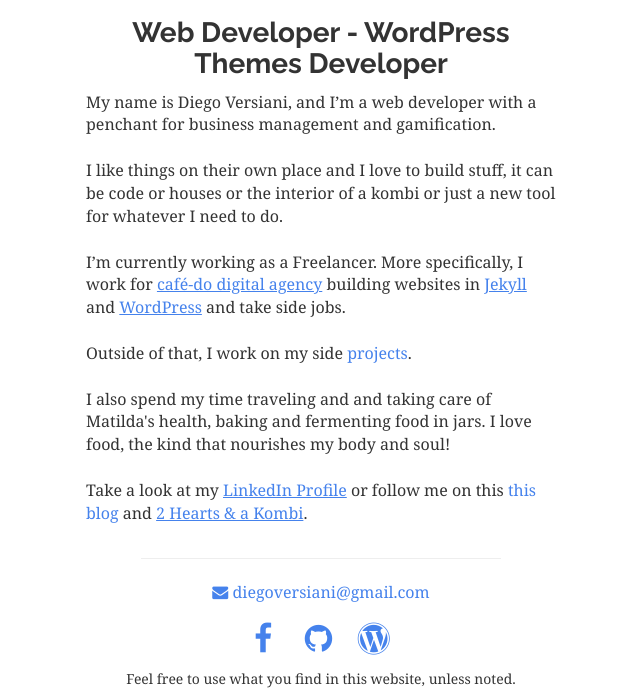
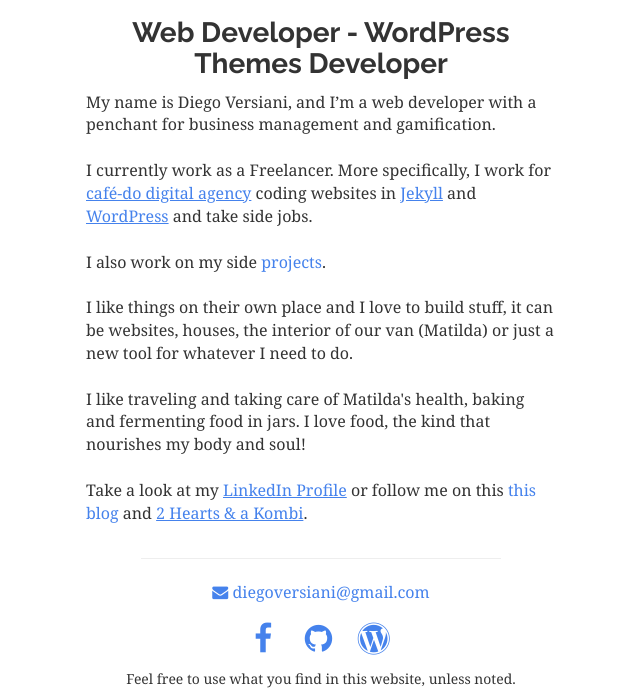
Before and after one commit to diegoversiani/diegoversiani.github.io, a Jekyll site: the page built from index.html, in a window 1280 px wide, cut to the strip 343-1033 px from the top of the page. Shown: the whole strip, without its empty margins (319-959 px from the left). Built offline with Jekyll 4.4.1, drawn with Linux system fonts in a browser that asks for light colours.

Commit message:
About me and description changed.

```diff
--- a/_config.yml
+++ b/_config.yml
@@ -15,7 +15,9 @@ baseurl: "" # the subpath of your site, e.g. /blog
 url: "http://dvlopes.github.io" # the base hostname & protocol for your site
 title: dvlopes
 description: >
-  Full Stack Developer - WordPress Themes Developer
+  My name is Diego Versiani, and I’m a web developer with a penchant for business management and gamification.
+  I’m currently working as a Freelancer. More specifically, I work for café-do digital agency (cafe-do.com)
+  coding websites in Jekyll and WordPress and I take side jobs as well.
 copyright: Feel free to use what you find in this website, unless noted.
 
 # Owner's Info
@@ -29,17 +31,17 @@ owner_title: Web Developer - WordPress Themes Developer
 about_me: >
   My name is Diego Versiani, and I’m a web developer with a penchant for business management and gamification.
   <br><br>
-  I like things on their own place and I love to build stuff, it can be code or houses or the interior of
-  a kombi or just a new tool for whatever I need to do.
-  <br><br>
-  I’m currently working as a Freelancer. More specifically, I work for
-  <a href="http://cafe-do.com" target="_blank">café-do digital agency</a> building websites in
+  I currently work as a Freelancer. More specifically, I work for
+  <a href="http://cafe-do.com" target="_blank">café-do digital agency</a> coding websites in
   <a href="http://jekyllrb.com" target="_blank">Jekyll</a> and <a href="http://wordpress.org" target="_blank">WordPress</a>
   and take side jobs.
   <br><br>
-  Outside of that, I work on my side <a href="/projects">projects</a>.
+  I also work on my side <a href="/projects">projects</a>.
   <br><br>
-  I also spend my time traveling and and taking care of Matilda's health, baking and fermenting
+  I like things on their own place and I love to build stuff, it can be websites, houses, the interior of
+  our van (Matilda) or just a new tool for whatever I need to do.
+  <br><br>
+  I like traveling and taking care of Matilda's health, baking and fermenting
   food in jars. I love food, the kind that nourishes my body and soul!
   <br><br>
   Take a look at my <a href="https://linkedin.com/in/diegoversiani/en" target="_blank">LinkedIn Profile</a>
--- a/_layouts/post.html
+++ b/_layouts/post.html
@@ -9,7 +9,7 @@ layout: default
 	    <p class="post-meta"><time datetime="{{ page.date | date_to_xmlschema }}" itemprop="datePublished">{{ page.date | date: "%b %-d, %Y" }}</time>{% if page.author %} • <span itemprop="author" itemscope itemtype="http://schema.org/Person"><span itemprop="name">{{ page.author }}</span></span>{% endif %}</p>
 	    <p class="post-categories">
 	    	{% for category in page.categories %}<span class="label label-info">{{ category | replace:'_',' ' }}</span> {% endfor %}
-	    	{% for tag in page.tags %}<span class="label label-success">{{ tag | replace:'_',' ' }}</span> {% endfor %}
+	    	{% for tag in page.tags %}<span class="label label-default">{{ tag | replace:'_',' ' }}</span> {% endfor %}
 	    </p>
       {% if page.featured-image %}
       <div class="featured-image"><img class="img-responsive center-block" src="{{ page.featured-image | prepend: site.baseurl }}"></div>
--- a/portfolio.html
+++ b/portfolio.html
@@ -14,7 +14,7 @@ layout: default
           {% assign count = count | plus: 1 %}
             <div class="portfolio-item">
               <img class="thumbnail img-responsive" src="{{ post.featured-image | prepend: site.baseurl }}">
-              <div>{% for tag in post.tags %}<span class="label label-success">{{ tag | replace:'_',' ' }}</span> {% endfor %}</div>
+              <div>{% for tag in post.tags %}<span class="label label-default">{{ tag | replace:'_',' ' }}</span> {% endfor %}</div>
               <a href="{{ post.url | prepend: site.baseurl }}">
                 <h3>{{ post.title }}</h3>
               </a>
```
